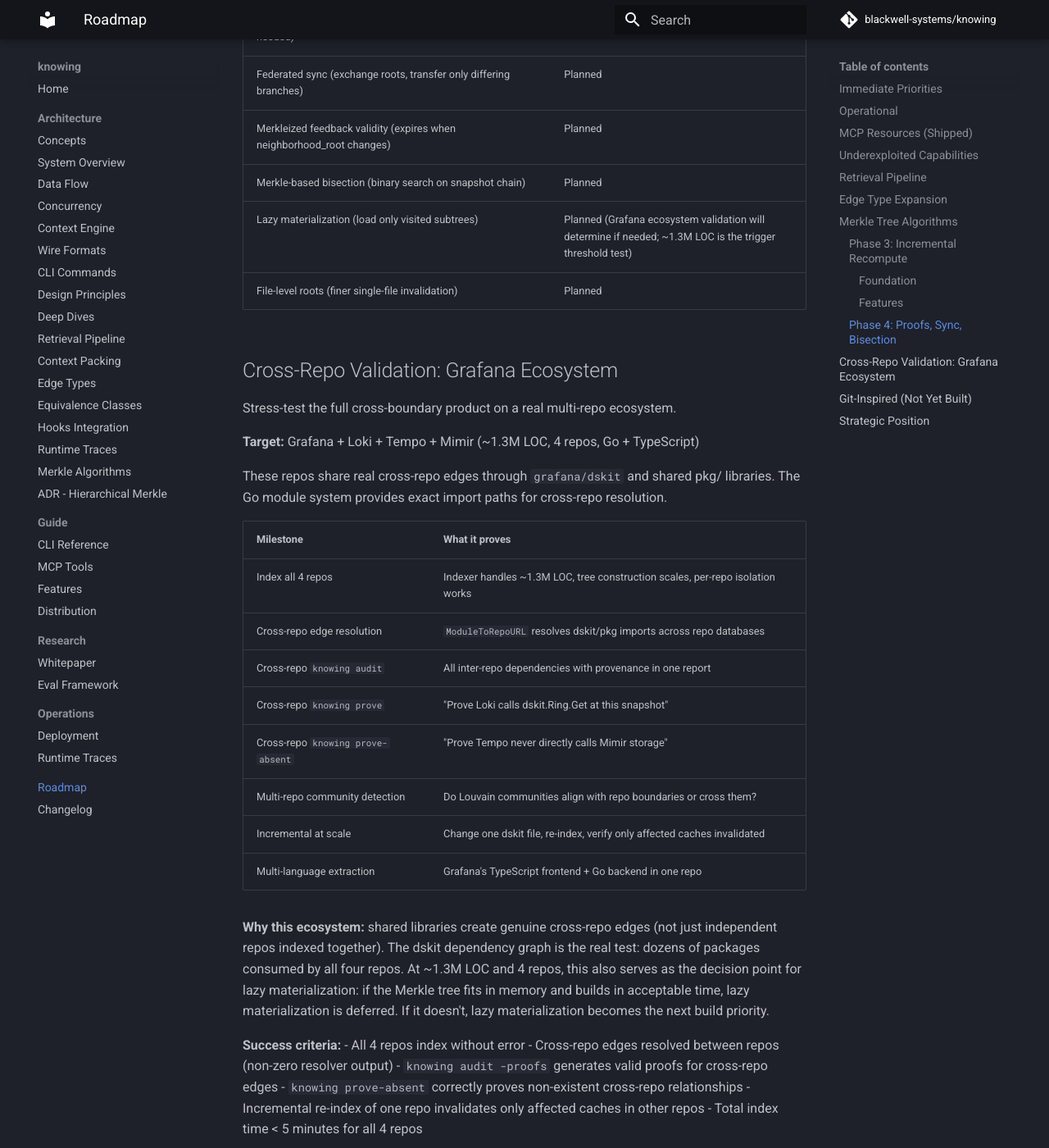
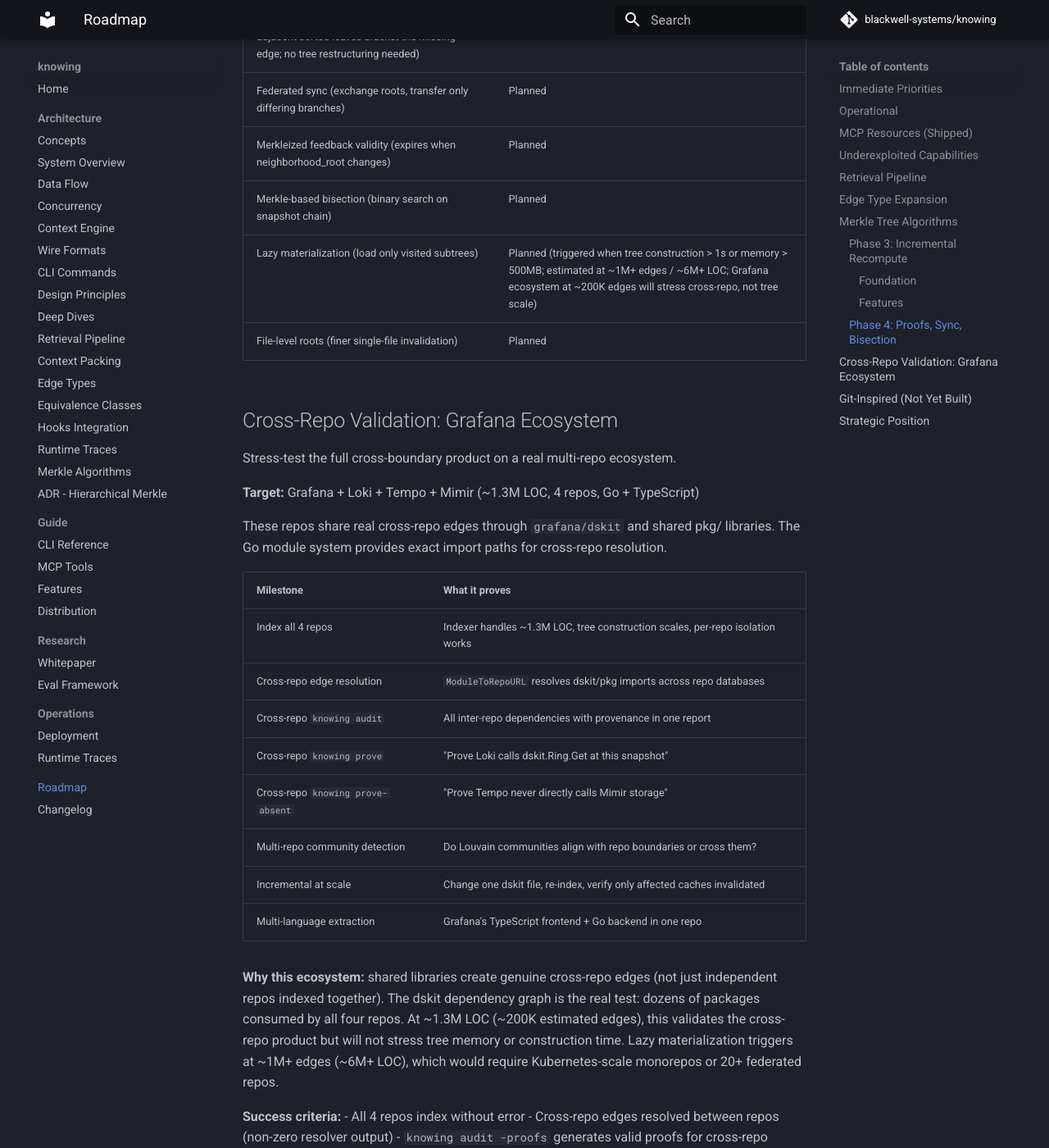
Before and after one commit to blackwell-systems/knowing, an MkDocs documentation site: the page built from docs/roadmap.md, in a window 1280 px wide and 1400 px high, scrolled down 4638 px. Shown: the whole window at 82% size. Built offline with MkDocs 1.6.1 and Material for MkDocs 9.7.7, drawn with Linux system fonts in a browser that asks for light colours; comment, search, counter and statistics services are not loaded.

Commit message:
docs: correct lazy materialization threshold (1M+ edges, not 1.3M LOC)

```diff
--- a/docs/roadmap.md
+++ b/docs/roadmap.md
@@ -112,7 +112,7 @@ Phase 3 requires foundation work before the features can be built correctly. The
 | Federated sync (exchange roots, transfer only differing branches) | Planned |
 | Merkleized feedback validity (expires when neighborhood_root changes) | Planned |
 | Merkle-based bisection (binary search on snapshot chain) | Planned |
-| Lazy materialization (load only visited subtrees) | Planned (Grafana ecosystem validation will determine if needed; ~1.3M LOC is the trigger threshold test) |
+| Lazy materialization (load only visited subtrees) | Planned (triggered when tree construction > 1s or memory > 500MB; estimated at ~1M+ edges / ~6M+ LOC; Grafana ecosystem at ~200K edges will stress cross-repo, not tree scale) |
 | File-level roots (finer single-file invalidation) | Planned |
 
 ## Cross-Repo Validation: Grafana Ecosystem
@@ -134,7 +134,7 @@ These repos share real cross-repo edges through `grafana/dskit` and shared pkg/
 | Incremental at scale | Change one dskit file, re-index, verify only affected caches invalidated |
 | Multi-language extraction | Grafana's TypeScript frontend + Go backend in one repo |
 
-**Why this ecosystem:** shared libraries create genuine cross-repo edges (not just independent repos indexed together). The dskit dependency graph is the real test: dozens of packages consumed by all four repos. At ~1.3M LOC and 4 repos, this also serves as the decision point for lazy materialization: if the Merkle tree fits in memory and builds in acceptable time, lazy materialization is deferred. If it doesn't, lazy materialization becomes the next build priority.
+**Why this ecosystem:** shared libraries create genuine cross-repo edges (not just independent repos indexed together). The dskit dependency graph is the real test: dozens of packages consumed by all four repos. At ~1.3M LOC (~200K estimated edges), this validates the cross-repo product but will not stress tree memory or construction time. Lazy materialization triggers at ~1M+ edges (~6M+ LOC), which would require Kubernetes-scale monorepos or 20+ federated repos.
 
 **Success criteria:**
 - All 4 repos index without error
```
